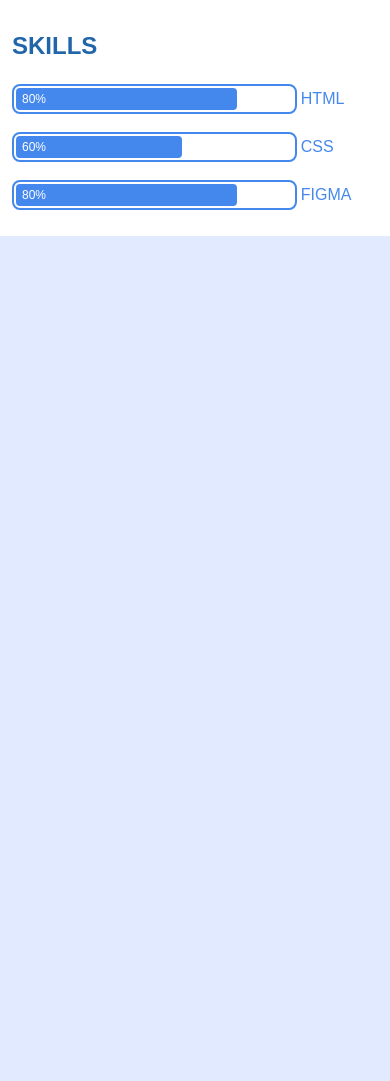
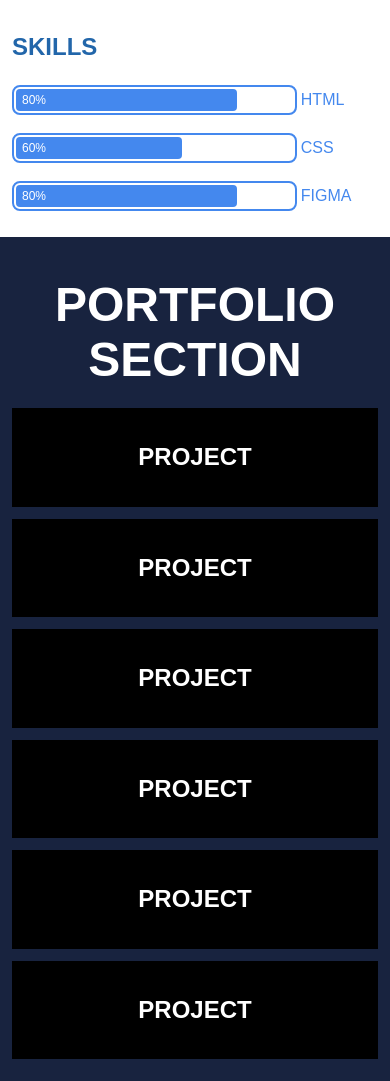
Before and after one commit to AnaVV96/portfolio, a plain HTML site: page index.html in a window 390 px wide. Shown: the part 652-1733 px from the top of the page. Before the commit the page ends 888 px from the top, so only its background shows below. Drawn offline with Linux system fonts and the light colour scheme.

Commit message:
Creación del section portfolio y arreglo del menu mobile

```diff
--- a/index.html
+++ b/index.html
@@ -62,5 +62,28 @@
     </div>
     </div>
   </main>
+  <section class="portfolio">
+    <h2 class="portfolio_title">PORTFOLIO SECTION</h2>
+    <div class="portfolio__project-container">
+      <div class="portfolio__project">
+        <h2 class="portfolio__project-name">PROJECT</h2>
+      </div>
+      <div class="portfolio__project">
+        <h2 class="portfolio__project-name">PROJECT</h2>
+      </div>
+      <div class="portfolio__project">
+        <h2 class="portfolio__project-name">PROJECT</h2>
+      </div>
+      <div class="portfolio__project">
+        <h2 class="portfolio__project-name">PROJECT</h2>
+      </div>
+      <div class="portfolio__project">
+        <h2 class="portfolio__project-name">PROJECT</h2>
+      </div>
+      <div class="portfolio__project">
+        <h2 class="portfolio__project-name">PROJECT</h2>
+      </div>
+    </div>
+  </section>
 </body>
 </html>
--- a/styles.css
+++ b/styles.css
@@ -23,6 +23,10 @@ div, ul, nav, header, footer, a, li, label, body {
     container-type: inline-size;
     container-name: header;
     width: 100%;
+    position: relative;
+    z-index: 10;
+    text-align: center;
+    font-size: 20px;
 }
 
 .header__open-nav-button {
@@ -102,8 +106,6 @@ div, ul, nav, header, footer, a, li, label, body {
         display: none;
     }
 }
-
-/* ---------HEADER ENDS----------- */
 
 /* ---------PROFILE SECTION----------- */
 
@@ -227,3 +229,75 @@ h1 {
         background-color: #fff;
     }
 }
+
+
+/* ---------HEADER ENDS----------- */
+
+/* ---------PORTFOLIO SECTION----------- */
+
+.portfolio {
+    background-color: #18233f;
+    color: #fff;
+    min-height: 100vh;
+    display: flex;
+    flex-direction: column;
+    text-align: center;
+    justify-content: space-evenly;
+}
+
+.portfolio_title {
+    font-size: 3rem;
+    margin-bottom: 0;
+}
+
+.portfolio__project-container {
+    display: grid;
+    grid-template-columns: 1fr;
+    max-width: 1300px;
+    margin: auto;
+    width: 100%;
+    gap:12px;
+    padding: 12px;
+    min-height: 80vh;
+}
+
+.portfolio__project {
+    background-color: #000;
+    background-position: center;
+    display: grid;
+    place-content: center;
+}
+
+.portfolio__project:hover {
+    opacity: 0.74;
+    outline: 2px solid #fff5;
+}
+
+/* ---------PORTFOLIO QUERIES----------- */
+
+@media (min-width: 56.25rem) {
+    .portfolio__project-container {
+        grid-template-columns: repeat(auto-fill,minmax(420px,1fr));
+    }
+    .portfolio__project:first-child {
+        grid-column: span 2;
+    }
+    .portfolio__project:last-child {
+        grid-column: span 2;
+    }
+}
+
+@media (min-width: 81.25rem) {
+    .portfolio__project-container {
+        grid-template-columns: repeat(auto-fill,minmax(300px,1fr));
+    }
+    .portfolio__project:first-child {
+        grid-column: span 2;
+        grid-row: span 2;
+    }
+    .portfolio__project:last-child {
+        grid-column: span 4;
+    }
+}
+
+/* ---------PORTFOLIO ENDS----------- */
```
Also changed, not shown: prueba.html (deleted).
